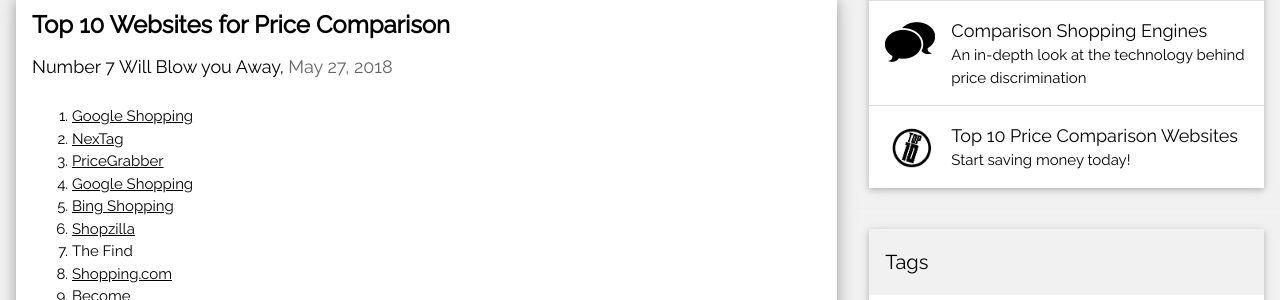
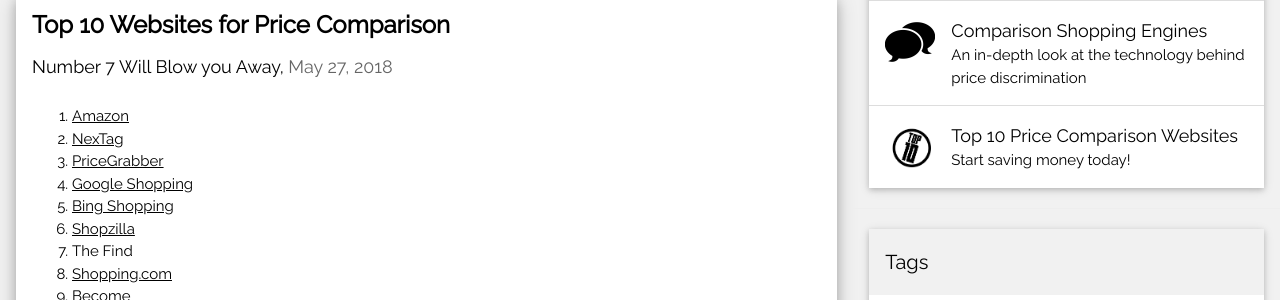
Before and after one commit to RyanKohls/PriceDiscrimination, a Jekyll site: the page index.html, which Jekyll copies as it is, in a window 1280 px wide. Shown: the part 886-1186 px from the top of the page. Built offline with Jekyll 4.4.1, drawn with Linux system fonts in a browser that asks for light colours.

Commit message:
Updated website links
Changed "Top 10 Websites" #1 choice from Google Shopping to Amazon

```diff
--- a/index.html
+++ b/index.html
@@ -79,7 +79,7 @@
     <div class="w3-container">
       <p>
         <ol>
-            <a href="https://www.google.com/shopping?hl=en" target="_blank"><li>Google Shopping</li></a>
+            <a href="https://www.amazon.com/ref=as_li_ss_tl?ie=UTF8&linkCode=sl2&tag=omnisetool-20&linkId=21df173243cf8c9b9fcb2e40a71463e8" target="_blank"><li>Amazon</li></a>
             <a href="http://www.nextag.com/" target="_blank"><li>NexTag</li></a>
             <a href="http://www.pricegrabber.com/" target="_blank"><li>PriceGrabber</li></a>
             <a href="http://www.pricegrabber.com/" target="_blank"><li>Google Shopping</li></a>
```
